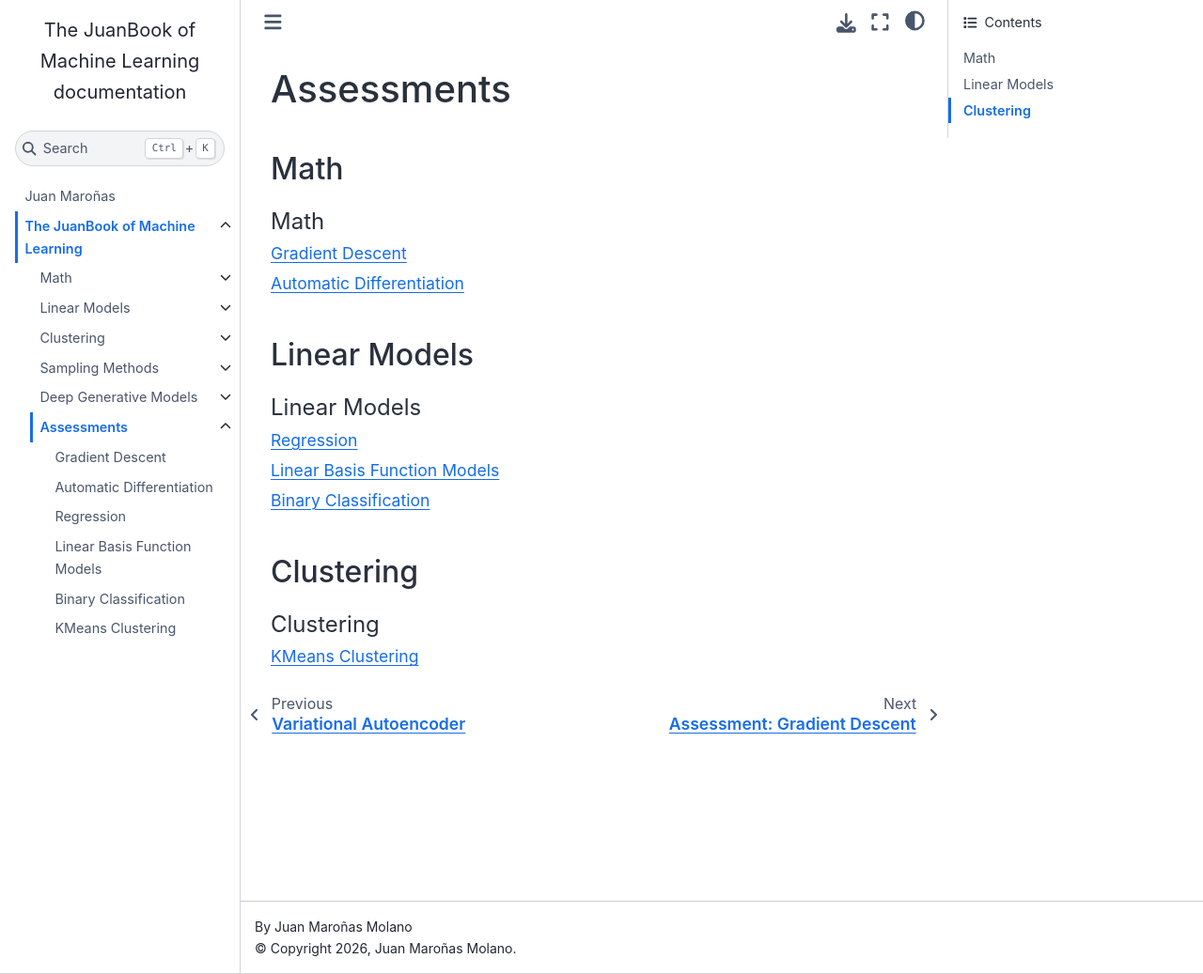
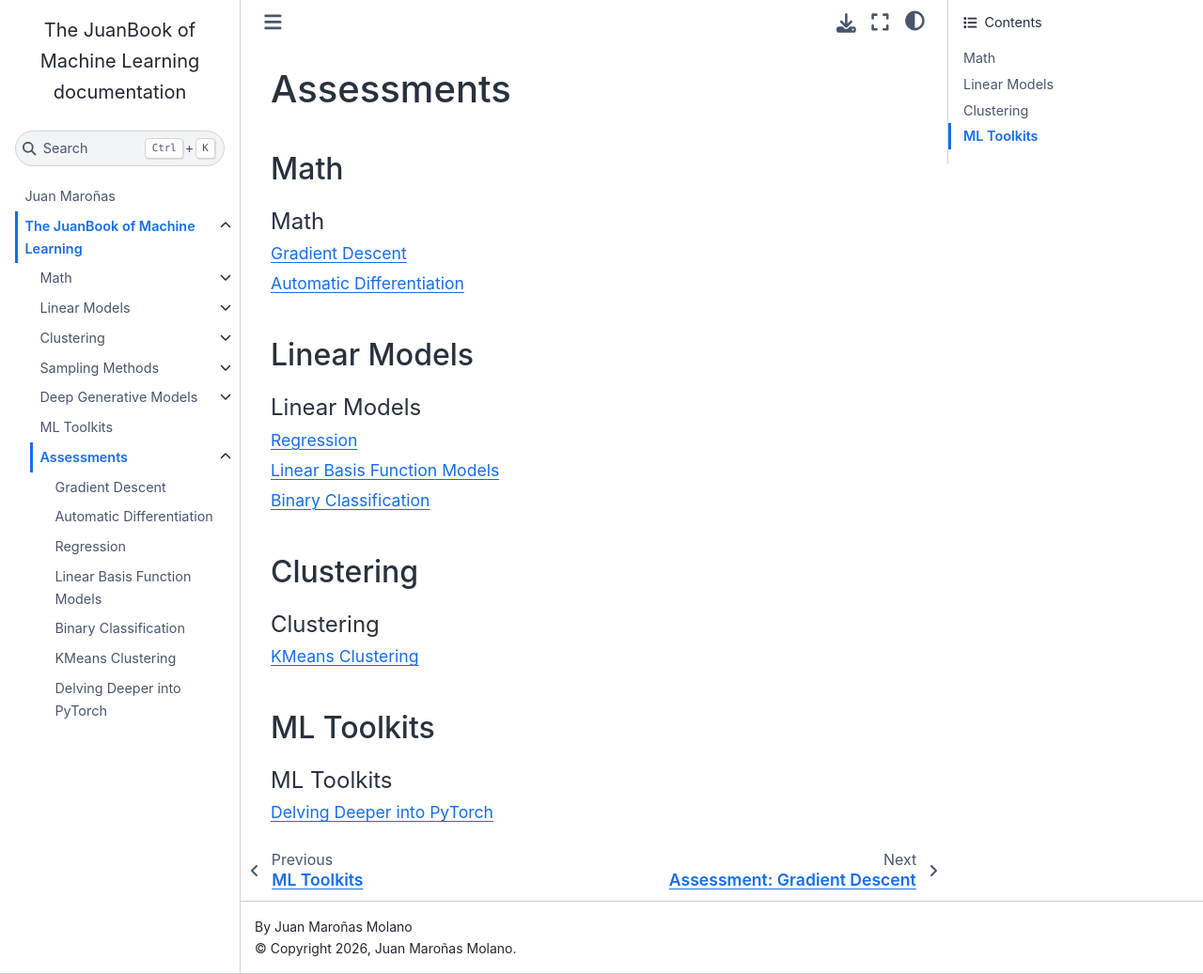
Before and after one commit to jmaronas/Deep-Learning-and-Machine-Learning, a Sphinx documentation site: the page built from docs/source/book_content/assesments_index.md, in a window 1280 px wide and 1037 px high. Shown: the whole window at 94% size. Built offline with Sphinx 7.4.7 and the Sphinx Book theme 1.1.4, drawn with Linux system fonts in a browser that asks for light colours; pages that are not in the unit, such as notebooks, are missing from menus.

Commit message:
finished pytorch assesment

````diff
--- a/docs/source/book_content/assesments_index.md
+++ b/docs/source/book_content/assesments_index.md
@@ -29,3 +29,12 @@ Binary Classification <linear_models/assesments/5_Binary_Classification_assesmen
 
 KMeans Clustering <clustering/assesment/Clustering_KMeans_assesment.ipynb>
 ```
+
+## ML Toolkits
+
+```{toctree}
+:maxdepth: 1
+:caption: ML Toolkits
+
+Delving Deeper into PyTorch <ml_toolkits/assesments/DeeperIntoPytorch_assesment.ipynb>
+```
````
Also changed, not shown: docs/source/book_content/book_index.md (+2 -0 lines), docs/source/book_content/ml_toolkits/assesments/DeeperIntoPytorch_assesment.ipynb.
